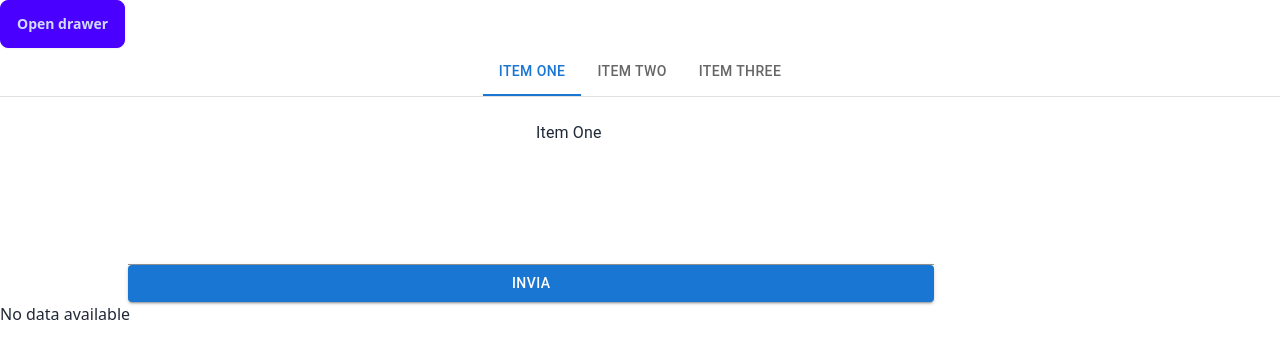
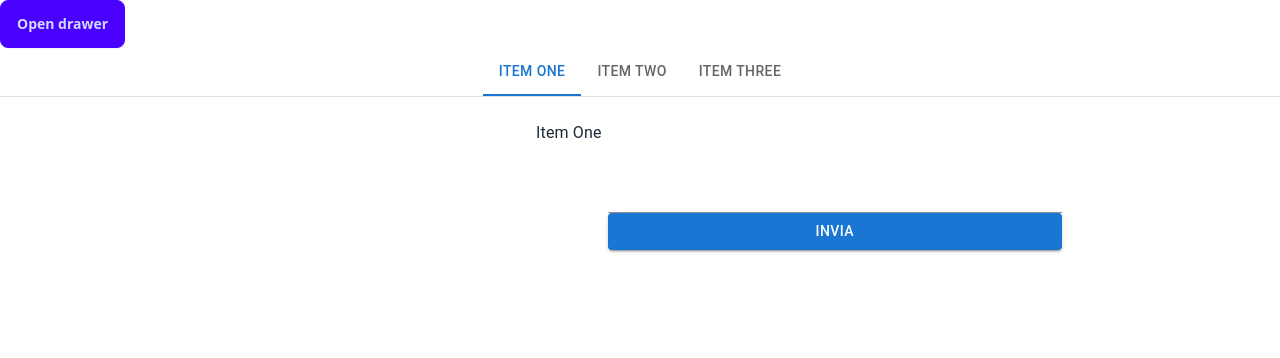
Before and after one commit to Fordprefect-cmd/petrarc-app-react, a React (Create React App) app: page / in a window 1280 px wide. Shown: the top 358 px of the page. Built offline with nearby package versions, Linux system fonts and the light colour scheme.

Commit message:
solo tab imput no table yet

```diff
--- a/src/App.jsx
+++ b/src/App.jsx
@@ -3,24 +3,17 @@ import { useState } from 'react';
 import './App.css';
 import  Drawer  from './components/Drawer';
 import  TabscComponent  from './components/TabscComponent';
-import TextInput from './components/TextInput';
-import RenderTables from './components/RenderTables';
+
 
 
 function App() {
-  const [response, setResponse] = useState('');
-
-  const handleResponse = (responseData) => {
-    console.log('responseData - App level:', responseData);
-    setResponse(responseData);
-  };
+  const setResponse = useState('');
 
   return (
     <div>
+
         <Drawer />
         <TabscComponent />
-        <TextInput onResponse={handleResponse} />
-        <RenderTables  response={response}  />
 
     </div>
   );
--- a/src/components/ImputPage.js
+++ b/src/components/ImputPage.js
@@ -0,0 +1,22 @@
+import { useState } from 'react';
+import TextInput from './TextInput';
+
+
+function ImputPage() {
+  const [response, setResponse] = useState('');
+
+  const handleResponse = (responseData) => {
+    console.log('responseData - App level:', responseData);
+    setResponse(responseData);
+  };
+
+  return (
+    <div>
+
+        <TextInput onResponse={handleResponse} />
+
+    </div>
+  );
+}
+
+export default ImputPage;
--- a/src/components/RenderTables.js
+++ b/src/components/RenderTables.js
@@ -50,7 +50,7 @@ const columns2 = [
   // Add more columns as needed
 ];
 
-export const RenderTables = ({ response }) => {
+export const RenderTables = ({ responseData }) => {
   // Pagination state for table1
   const [pageTable1, setPageTable1] = useState(0);
   const [rowsPerPageTable1, setRowsPerPageTable1] = useState(5);
--- a/src/components/TabscComponent.js
+++ b/src/components/TabscComponent.js
@@ -4,6 +4,11 @@ import Tabs from '@mui/material/Tabs';
 import Tab from '@mui/material/Tab';
 import Typography from '@mui/material/Typography';
 import Box from '@mui/material/Box';
+import ImputPage from './ImputPage';
+import RenderTables from './RenderTables';
+
+
+
 
 function CustomTabPanel(props) {
   const { children, value, index, ...other } = props;
@@ -56,9 +61,12 @@ export default function BasicTabs() {
       </Box>
       <CustomTabPanel value={value} index={0}>
         Item One
+        <ImputPage />
       </CustomTabPanel>
+
       <CustomTabPanel value={value} index={1}>
         Item Two
+
       </CustomTabPanel>
       <CustomTabPanel value={value} index={2}>
         Item Three
```
Also changed, not shown: src/components/TablePage.js (deleted).
